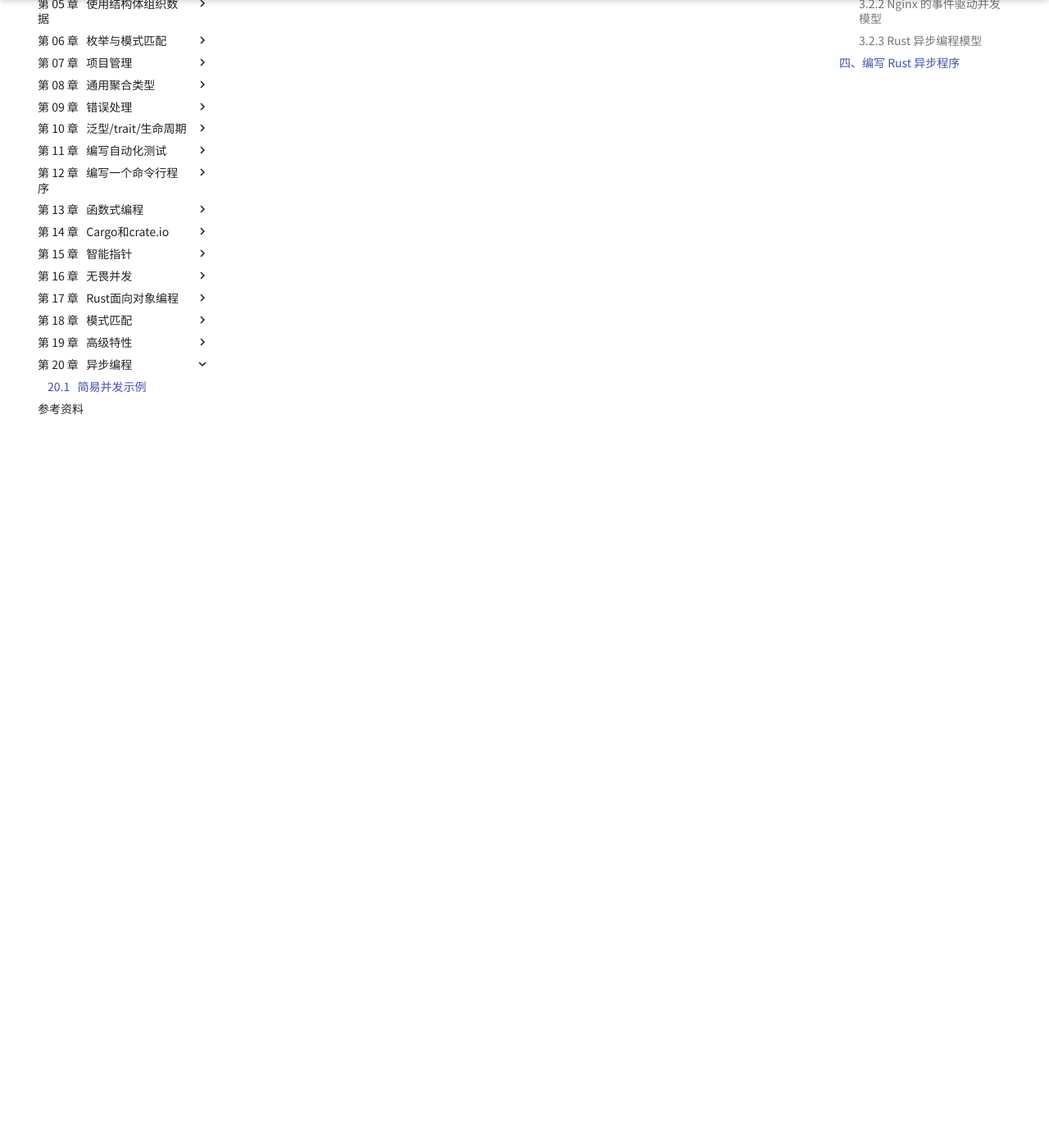
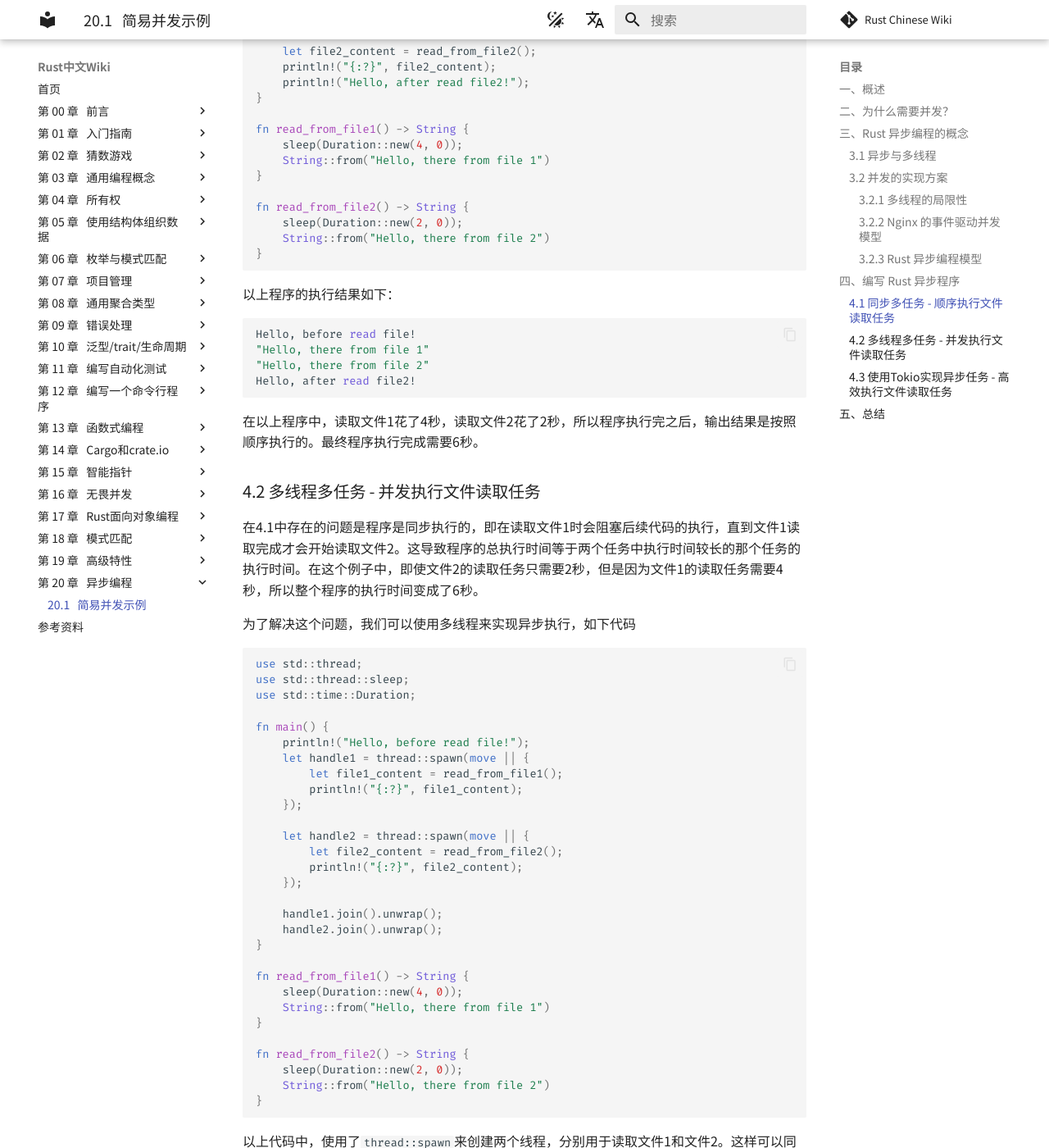
Before and after one commit to JikeWiki/rust, an MkDocs documentation site: the page built from docs/20_simple_concurrency/01_a_simple_concurrency_example.md, in a window 1280 px wide and 1400 px high, scrolled down 3033 px. Shown: the whole window at 82% size. Built offline with MkDocs 1.6.1 and Material for MkDocs 9.7.7, drawn with Linux system fonts in a browser that asks for light colours; comment, search, counter and statistics services are not loaded; some of the changed text lies outside the part shown.

Commit message:
feature: 完成简易并发

````diff
--- a/docs/20_simple_concurrency/01_a_simple_concurrency_example.md
+++ b/docs/20_simple_concurrency/01_a_simple_concurrency_example.md
@@ -69,3 +69,137 @@
 Rust 的异步编程模型基于 Future 和 Executor，通过 async/await 关键字和 futures 库来实现。异步编程允许在单个线程或者多个线程上处理多个并发任务，提高系统的性能和资源利用率。
 
 ## 四、编写 Rust 异步程序
+
+### 4.1 同步多任务 - 顺序执行文件读取任务
+
+我们简单模拟两个任务，接下来我们来编写一个简单的同步程序：
+
+```rust
+use std::{thread::sleep, time::Duration};
+
+fn main() {
+    println!("Hello, before read file!");
+    let file1_content = read_from_file1();
+    println!("{:?}", file1_content);
+
+    let file2_content = read_from_file2();
+    println!("{:?}", file2_content);
+    println!("Hello, after read file2!");
+}
+
+fn read_from_file1() -> String {
+    sleep(Duration::new(4, 0));
+    String::from("Hello, there from file 1")
+}
+
+fn read_from_file2() -> String {
+    sleep(Duration::new(2, 0));
+    String::from("Hello, there from file 2")
+}
+```
+
+以上程序的执行结果如下：
+
+```bash
+Hello, before read file!
+"Hello, there from file 1"
+"Hello, there from file 2"
+Hello, after read file2!
+```
+
+在以上程序中，读取文件1花了4秒，读取文件2花了2秒，所以程序执行完之后，输出结果是按照顺序执行的。最终程序执行完成需要6秒。
+
+### 4.2 多线程多任务 - 并发执行文件读取任务
+
+在4.1中存在的问题是程序是同步执行的，即在读取文件1时会阻塞后续代码的执行，直到文件1读取完成才会开始读取文件2。这导致程序的总执行时间等于两个任务中执行时间较长的那个任务的执行时间。在这个例子中，即使文件2的读取任务只需要2秒，但是因为文件1的读取任务需要4秒，所以整个程序的执行时间变成了6秒。
+
+为了解决这个问题，我们可以使用多线程来实现异步执行，如下代码
+
+```rust
+use std::thread;
+use std::thread::sleep;
+use std::time::Duration;
+
+fn main() {
+    println!("Hello, before read file!");
+    let handle1 = thread::spawn(move || {
+        let file1_content = read_from_file1();
+        println!("{:?}", file1_content);
+    });
+
+    let handle2 = thread::spawn(move || {
+        let file2_content = read_from_file2();
+        println!("{:?}", file2_content);
+    });
+
+    handle1.join().unwrap();
+    handle2.join().unwrap();
+}
+
+fn read_from_file1() -> String {
+    sleep(Duration::new(4, 0));
+    String::from("Hello, there from file 1")
+}
+
+fn read_from_file2() -> String {
+    sleep(Duration::new(2, 0));
+    String::from("Hello, there from file 2")
+}
+```
+
+以上代码中，使用了`thread::spawn`来创建两个线程，分别用于读取文件1和文件2。这样可以同时执行这两个任务，而不是等待第一个任务完成后才开始第二个任务。因此，总的执行时间将大大缩短。最后，调用了join方法来等待每个线程完成，并获取它们的结果。最终执行结果如下：
+
+```rust
+Hello, before read file!
+"Hello, there from file 2"
+"Hello, there from file 1"
+```
+
+### 4.3 使用Tokio实现异步任务 - 高效执行文件读取任务
+
+最后，我们需要使用Tokio来实现异步任务。Tokio 是一个基于 Rust 的异步运行时，它提供了一套工具和库，使得编写异步程序更加方便。相比于使用裸线程，Tokio 提供了更高级的抽象，使得异步编程变得更加简单和高效。实现步骤如下：
+
+首先我们需要执行`cargo add tokio`来添加tokio依赖。然后编写代码如下
+
+```rust
+use std::{thread::sleep, time::Duration};
+
+#[tokio::main]
+async fn main() {
+    println!("Hello, before read file!");
+
+    let h1 = tokio::spawn(async {
+        let _file1_content = read_from_file1().await;
+        println!("{:?}", _file1_content);
+    });
+
+    let h2 = tokio::spawn(async {
+        let _file2_content = read_from_file2().await;
+        println!("{:?}", _file2_content);
+    });
+
+    let _ = tokio::join!(h1, h2);
+}
+
+async fn read_from_file1() -> String {
+    sleep(Duration::new(4, 0));
+    println!("{:?}", "Processing file 1");
+    String::from("Hello, there from file 1")
+}
+
+async fn read_from_file2() -> String {
+    sleep(Duration::new(2, 0));
+    println!("{:?}", "Processing file 2");
+    String::from("Hello, there from file 2")
+}
+```
+
+以上代码使用了Tokio提供的异步功能来执行文件读取任务。在main函数中，我们使用`tokio::spawn`创建了两个异步任务，分别用于读取文件1和文件2。这样，这两个任务可以并行执行，而不会相互阻塞。
+
+当我们在异步函数中调用另一个异步函数时，需要使用 await 关键字来等待该异步函数的完成。在这个例子中，read_from_file1 和 read_from_file2 都是异步函数，因此在 main 函数中调用它们时，需要在其前面加上 await 关键字来等待它们的执行结果。
+
+最后，使用`tokio::join!`宏来等待两个异步任务完成。使用Tokio能够让我们更方便地编写异步程序，而不用关心底层的线程管理和调度。
+
+## 五、总结
+
+通过本文的介绍，我们了解了程序并发以及异步编程的基本概念。在现代计算机系统中，利用的异步编程可以充分利用系统资源，提高程序的性能和响应能力。而 Tokio 是一个基于 Rust 的异步运行时，提供了一套工具和库，使得我们编写 Rust 异步程序更加方便。
````
